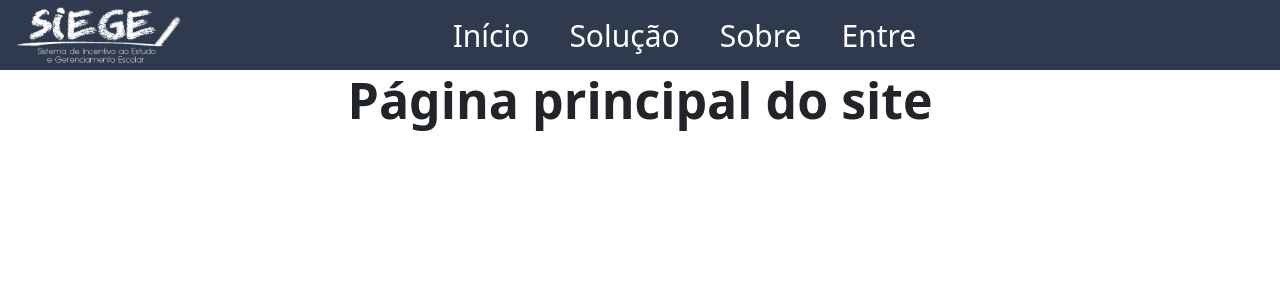
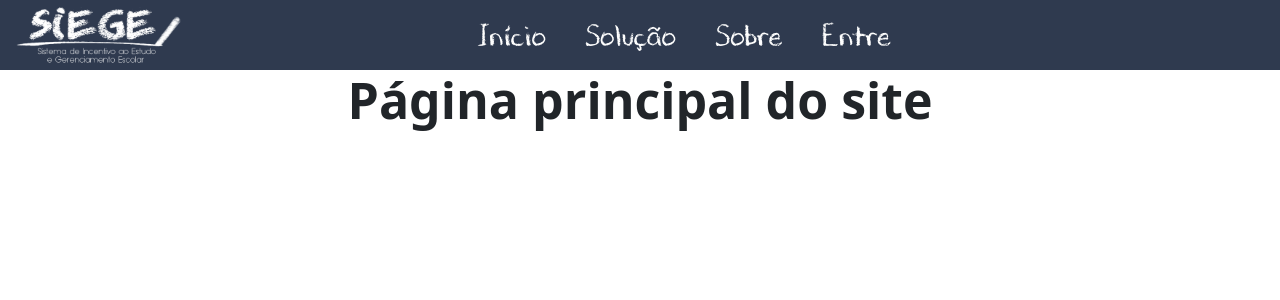
Before and after one commit to Thiago-Henrique-Santos/SIEGE, a PHP site: page / in a window 1280 px wide. Shown: the top 300 px of the page. Run offline with PHP 8.4, Linux system fonts and the light colour scheme.

Commit message:
Importação da fonte ChalkItUp para o arquivo CSS

```diff
--- a/CSS/main.css
+++ b/CSS/main.css
@@ -1,3 +1,8 @@
+@font-face {
+	font-family: ChalkItUp;
+	src: url(../Fontes/DJBChalkItUp.ttf);
+}
+
 /******************
 * Tags Semânticas**
 ******************/
@@ -54,12 +59,14 @@ nav ul li a {
     color: white;
     text-decoration: none;
     font-size: 30px;
+    font-family: ChalkItUp;
 }
 
 nav ul li a:hover {
     color: white;
     font-size: 30px;
     text-decoration: underline;
+    font-family: ChalkItUp;
 }
 
 nav div.preenche-final {
```
Also changed, not shown: Fontes/DJBChalkItUp.ttf (renamed from Fontes/DJB Chalk It Up.ttf).
